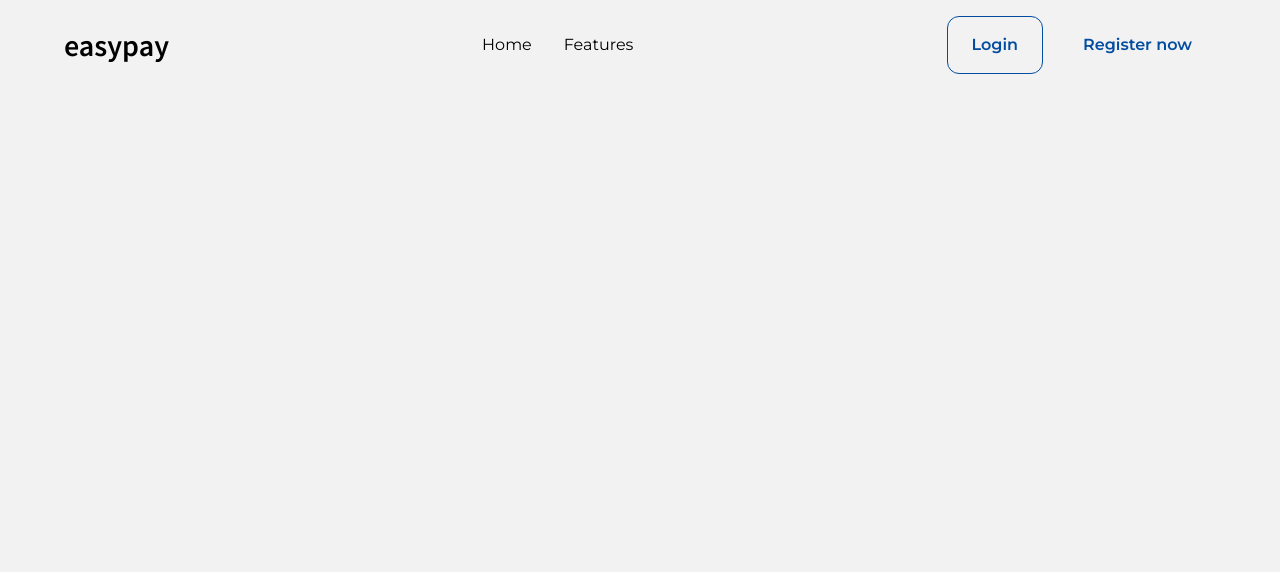
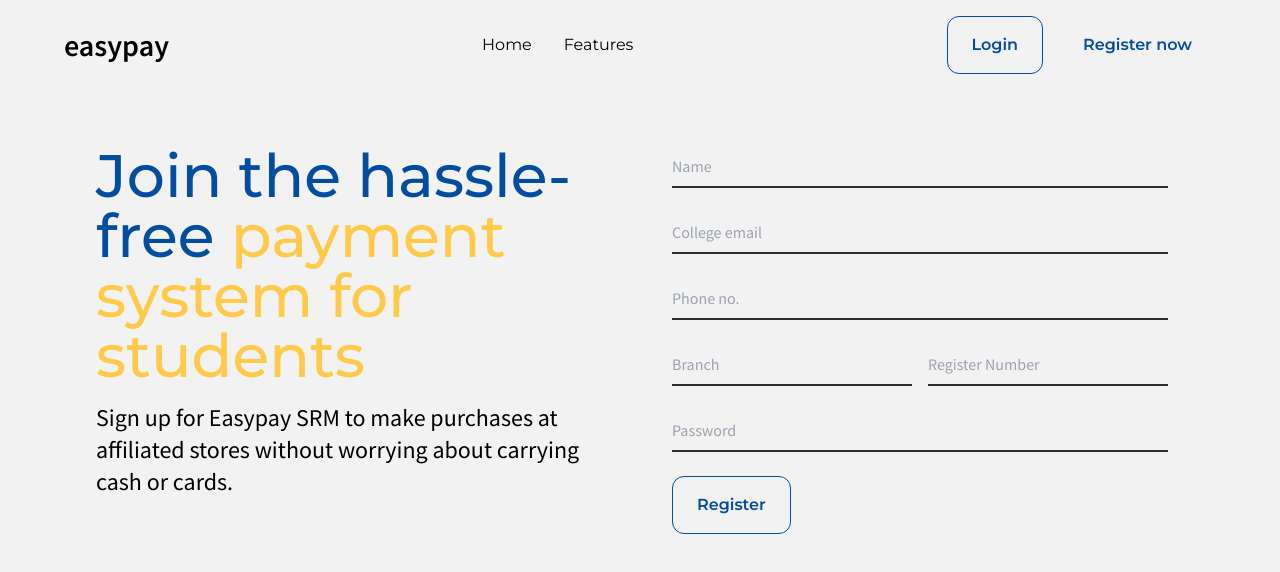
Before and after one commit to kunalkeshan/Easy-Pay-SRM, a Next.js app: page /student/register in a window 1280 px wide. Shown: the top 572 px of the page. Built offline with nearby package versions, Linux system fonts and the light colour scheme.

Commit message:
chore: student regster page

```diff
--- a/components/landing/Intro.tsx
+++ b/components/landing/Intro.tsx
@@ -5,7 +5,7 @@ const Intro = () => {
 	return (
 		<section className='mx-auto mt-10 grid w-full max-w-6xl grid-cols-1 gap-8 py-4 px-8 md:grid-cols-2'>
 			<div className='flex w-full flex-col justify-center p-5'>
-				<h1 className='font-primary text-6xl font-semibold'>
+				<h1 className='font-primary text-3xl font-semibold md:text-6xl'>
 					<span className='whitespace-normal text-secondary md:whitespace-nowrap'>
 						The hassle-free
 					</span>{' '}
@@ -13,7 +13,7 @@ const Intro = () => {
 						way to pay
 					</span>
 				</h1>
-				<h4 className='mt-4 text-2xl'>
+				<h4 className='mt-4 text-lg md:text-2xl'>
 					Meet new payment platform for transactions in and around the
 					campus.
 				</h4>
--- a/pages/student/register.tsx
+++ b/pages/student/register.tsx
@@ -9,7 +9,70 @@ const StudentRegisterPage = () => {
 				<title>Student Registration</title>
 			</Head>
 			<PublicLayout>
-				<section>
+				<section className='mx-auto mt-10 grid w-full max-w-6xl grid-cols-1 gap-8 py-4 px-8 md:grid-cols-2'>
+					<div className='w-full'>
+						<h1 className='font-primary text-3xl font-medium md:text-6xl'>
+							<span className='text-secondary'>
+								Join the hassle-free
+							</span>{' '}
+							<span className='text-primary'>
+								payment system for students
+							</span>
+						</h1>
+						<p className='mt-4 text-lg md:text-2xl'>
+							Sign up for Easypay SRM to make purchases at
+							affiliated stores without worrying about carrying
+							cash or cards.
+						</p>
+					</div>
+					<div className='flex w-full items-center justify-center'>
+						<form className='grid w-full grid-cols-1 gap-6 px-4'>
+							<input
+								type='text'
+								required
+								className='input'
+								placeholder='Name'
+							/>
+							<input
+								type='email'
+								required
+								className='input'
+								placeholder='College email'
+							/>
+							<input
+								type='number'
+								required
+								className='input'
+								placeholder='Phone no.'
+							/>
+							<div className='grid grid-cols-1 gap-4 md:grid-cols-2'>
+								<input
+									type='text'
+									required
+									className='input'
+									placeholder='Branch'
+								/>
+								<input
+									type='text'
+									required
+									className='input'
+									placeholder='Register Number'
+								/>
+							</div>
+							<input
+								type='password'
+								required
+								className='input'
+								placeholder='Password'
+							/>
+							<button
+								type='submit'
+								className='btn w-full md:w-fit'
+							>
+								Register
+							</button>
+						</form>
+					</div>
 				</section>
 			</PublicLayout>
 		</>
--- a/styles/globals.css
+++ b/styles/globals.css
@@ -16,3 +16,7 @@ body {
 .btn {
 	@apply rounded-xl border border-secondary px-6 py-4 font-primary font-semibold text-secondary transition-all duration-300 hover:bg-secondary hover:text-white;
 }
+
+.input {
+	@apply w-full border-b-2 border-black border-opacity-80 bg-transparent py-2 outline-none transition-all duration-300 focus:border-opacity-100;
+}
```
